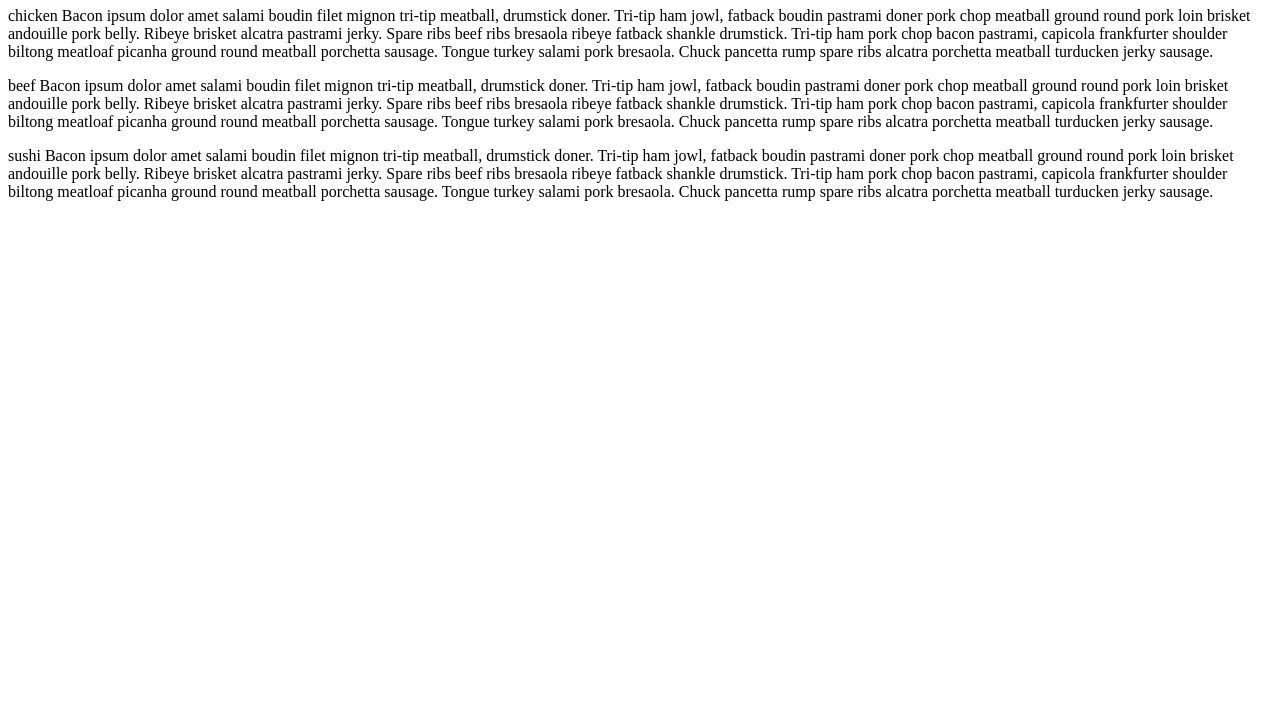
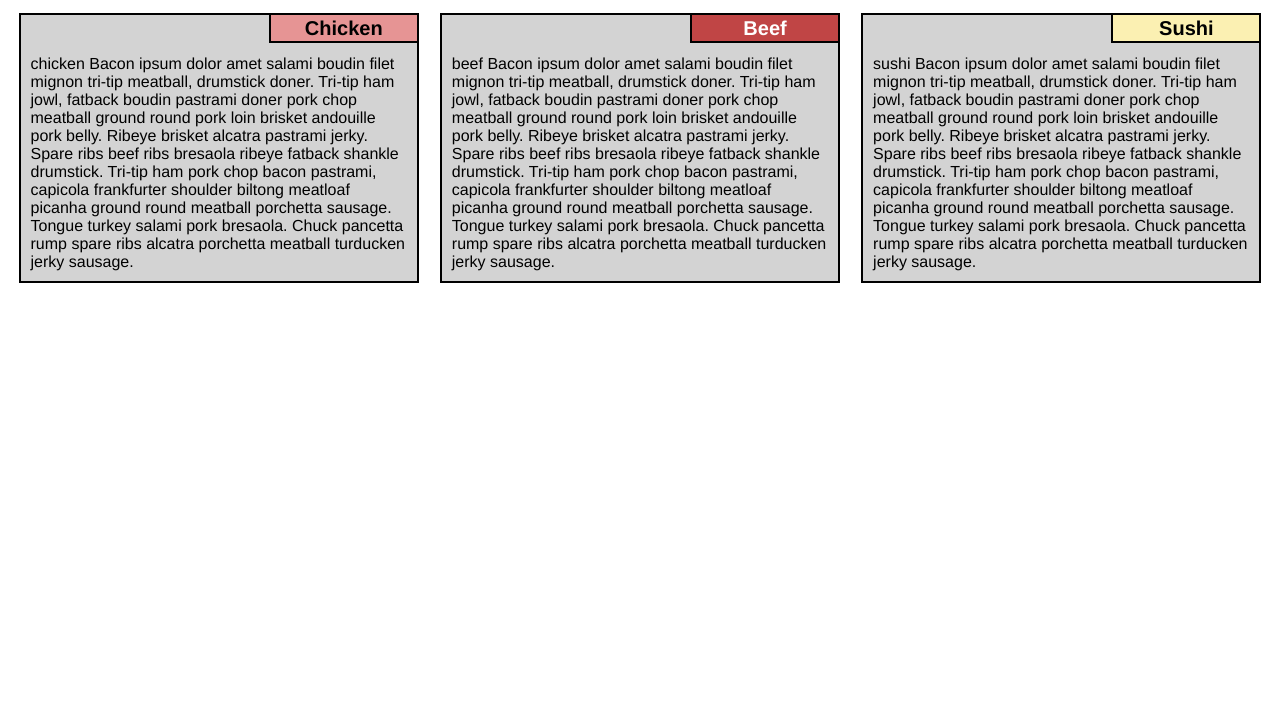
Before and after one commit to jamiezolan/coursera-test, a plain HTML site: page module2-solution/index.html in a window 1280 px wide. Shown: the part 73-800 px from the top of the page. Drawn offline with Linux system fonts and the light colour scheme; files that its build step writes are made by us from their sources; the site is published under a folder, as on GitHub Pages, so addresses that start at the root find nothing.

Commit message:
Update index.html

```diff
--- a/module2-solution/index.html
+++ b/module2-solution/index.html
@@ -4,7 +4,7 @@
       <meta charset="utf-8">
       <meta name="viewport" content="width=device-width, initial-scale=1">
       <title>Our Menu</title>
-      <link rel="stylesheet" type="text/css" href="/module2-solution/css/styles.css">
+      <link rel="stylesheet" type="text/css" href="styles.css">
    </head>
    <body>
       <h1>Our Menu</h1>
```
